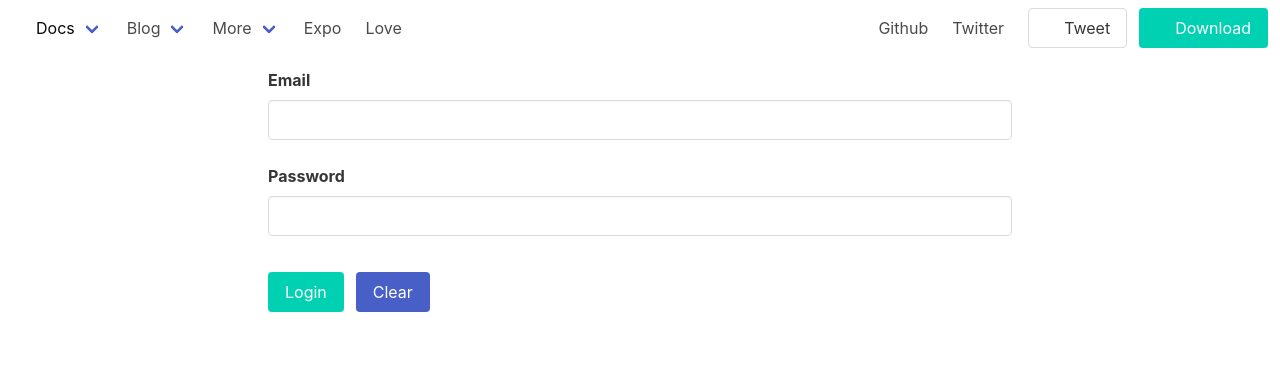
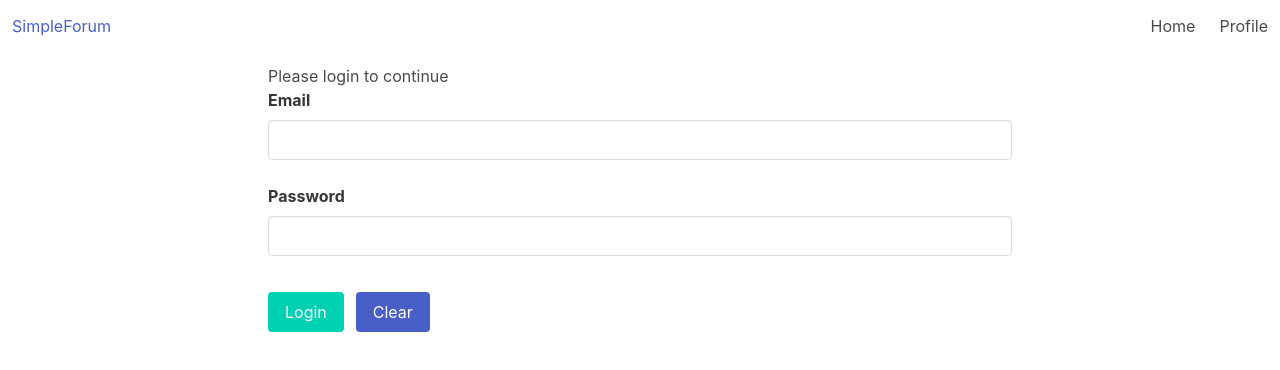
Before and after one commit to errawn/SimpleForum, a React (Create React App) app: page / in a window 1280 px wide. Shown: the top 370 px of the page. Built offline with nearby package versions, Linux system fonts and the light colour scheme.

Commit message:
Remove unnecessary links

```diff
--- a/src/components/Navbar.js
+++ b/src/components/Navbar.js
@@ -6,7 +6,7 @@ export default class Navbar extends Component {
 			<nav className="navbar ">
 			  <div className="navbar-brand">
 			    <a className="navbar-item" href="http://bulma.io">
-
+			      SimpleForum
 			    </a>
 
 			    <a className="navbar-item is-hidden-desktop" href="https://github.com/jgthms/bulma">
@@ -29,181 +29,14 @@ export default class Navbar extends Component {
 			  </div>
 
 			  <div id="navMenuExample" className="navbar-menu">
-			    <div className="navbar-start">
-			      <div className="navbar-item has-dropdown is-hoverable">
-			        <a className="navbar-link  is-active" href="/documentation/overview/start/">
-			          Docs
-			        </a>
-			        <div className="navbar-dropdown ">
-			          <a className="navbar-item " href="/documentation/overview/start/">
-			            Overview
-			          </a>
-			          <a className="navbar-item " href="http://bulma.io/documentation/modifiers/syntax/">
-			            Modifiers
-			          </a>
-			          <a className="navbar-item " href="http://bulma.io/documentation/grid/columns/">
-			            Grid
-			          </a>
-			          <a className="navbar-item " href="http://bulma.io/documentation/form/general/">
-			            Form
-			          </a>
-			          <a className="navbar-item " href="http://bulma.io/documentation/elements/box/">
-			            Elements
-			          </a>
-
-			            <a className="navbar-item is-active" href="http://bulma.io/documentation/components/breadcrumb/">
-			              Components
-			            </a>
-
-		          <a className="navbar-item " href="http://bulma.io/documentation/layout/container/">
-		            Layout
-		          </a>
-		          <hr className="navbar-divider" />
-		          <div className="navbar-item">
-		            <div>
-		              <p className="is-size-6-desktop">
-		                <strong className="has-text-info">0.5.0</strong>
-		              </p>
-
-		                <small>
-		                  <a className="view-all-versions" href="/versions">View all versions</a>
-		                </small>
-
-		            </div>
-		          </div>
-		        </div>
-      </div>
-      <div className="navbar-item has-dropdown is-hoverable">
-        <a className="navbar-link " href="http://bulma.io/blog/">
-          Blog
-        </a>
-        <div id="blogDropdown" className="navbar-dropdown " data-style={{width: '18rem'}}>
-
-            <a className="navbar-item" href="/2017/08/01/bulma-bootstrap-comparison/">
-              <div className="navbar-content">
-                <p>
-                  <small className="has-text-info">01 Aug 2017</small>
-                </p>
-                <p>Bulma / Bootstrap comparison</p>
-              </div>
-            </a>
-
-            <a className="navbar-item" href="/2017/07/24/access-previous-bulma-versions/">
-              <div className="navbar-content">
-                <p>
-                  <small className="has-text-info">24 Jul 2017</small>
-                </p>
-                <p>Access previous Bulma versions</p>
-              </div>
-            </a>
-
-            <a className="navbar-item" href="/2017/03/10/new-field-element/">
-              <div className="navbar-content">
-                <p>
-                  <small className="has-text-info">10 Mar 2017</small>
-                </p>
-                <p>New field element (for better controls)</p>
-              </div>
-            </a>
-
-          <a className="navbar-item" href="http://bulma.io/blog/">
-            More posts
-          </a>
-          <hr className="navbar-divider" />
-          <div className="navbar-item">
-            <div className="navbar-content">
-              <div className="level is-mobile">
-                <div className="level-left">
-                  <div className="level-item">
-                    <strong>Stay up to date!</strong>
-                  </div>
-                </div>
-                <div className="level-right">
-                  <div className="level-item">
-                    <a className="button is-rss is-small" href="http://bulma.io/atom.xml">
-                      <span className="icon is-small">
-                        <i className="fa fa-rss"></i>
-                      </span>
-                      <span>Subscribe</span>
-                    </a>
-                  </div>
-                </div>
-              </div>
-            </div>
-          </div>
-        </div>
-      </div>
-      <div className="navbar-item has-dropdown is-hoverable">
-        <div className="navbar-link">
-          More
-        </div>
-        <div id="moreDropdown" className="navbar-dropdown ">
-          <a className="navbar-item " href="http://bulma.io/extensions/">
-            <div className="level is-mobile">
-              <div className="level-left">
-                <div className="level-item">
-                  <p>
-                    <strong>Extensions</strong>
-                    <br />
-                    <small>Side projects to enhance Bulma</small>
-                  </p>
-                </div>
-              </div>
-              <div className="level-right">
-                <div className="level-item">
-                  <span className="icon has-text-info">
-                    <i className="fa fa-plug"></i>
-                  </span>
-                </div>
-              </div>
-            </div>
-          </a>
-        </div>
-      </div>
-      <a className="navbar-item " href="http://bulma.io/expo/">
-
-        Expo
-      </a>
-      <a className="navbar-item " href="http://bulma.io/love/">
-
-        Love
-      </a>
-    </div>
-
     <div className="navbar-end">
       <a className="navbar-item is-hidden-desktop-only" href="https://github.com/jgthms/bulma" >
-        Github
+        Home
       </a>
       <a className="navbar-item is-hidden-desktop-only" href="https://twitter.com/jgthms" >
-        Twitter
+        Profile
       </a>
-      <div className="navbar-item">
-        <div className="field is-grouped">
-          <p className="control">
-            <a className="tw-button button"
-  data-social-network="Twitter"
-  data-social-action="tweet"
-  data-social-target="http://bulma.io"
 
-  href="https://twitter.com/intent/tweet?text=Bulma: a modern CSS framework based on Flexbox&hashtags=bulmaio&url=http://bulma.io&via=jgthms">
-  <span className="icon">
-    <i className="fa fa-twitter"></i>
-  </span>
-  <span>
-    Tweet
-  </span>
-</a>
-          </p>
-          <p className="control">
-            <a className="button is-primary" href="https://github.com/jgthms/bulma/archive/0.5.0.zip">
-              <span className="icon">
-                <i className="fa fa-download"></i>
-              </span>
-              <span>Download</span>
-            </a>
-          </p>
-        </div>
-      </div>
     </div>
   </div>
 </nav>
--- a/src/containers/Form.js
+++ b/src/containers/Form.js
@@ -53,6 +53,7 @@ class Form extends Component {
 		return (
 		<div className="">
 			<div className="field column is-8 is-offset-2">
+			  <h1>Please login to continue</h1>
 			  <label className="label">Email</label>
 			  <div className="control">
 			    <input className="input" type="email" value={email} onChange={this.getEmailText} />
```
